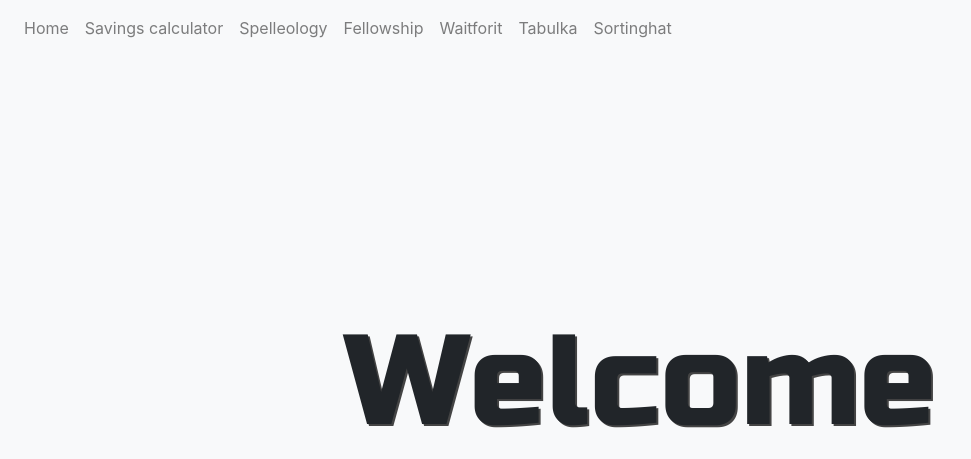
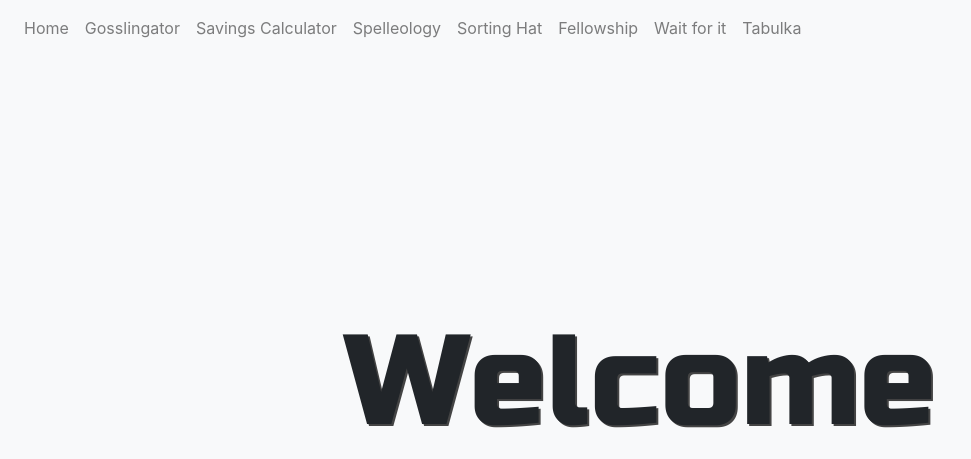
Before and after one commit to skarbala/selenide-playground, a PHP site: page /index.php in a window 1280 px wide. Shown: the top 459 px of the page, without its empty margins (0-971 px from the left). Run offline with PHP 8.4, Linux system fonts and the light colour scheme.

Commit message:
reordered pages, updated titles

```diff
--- a/partials/navbar.php
+++ b/partials/navbar.php
@@ -1,11 +1,12 @@
 <?php
 $navigation = [
-    "savings calculator",
-    "spelleology",
-    "fellowship",
-    "waitforit",
-    "tabulka",
-    "sortinghat"
+    "Gosslingator",
+    "Savings Calculator",
+    "Spelleology",
+    "Sorting Hat",
+    "Fellowship",
+    "Wait for it",
+    "Tabulka",
 ];
 $current_page = basename($_SERVER['REQUEST_URI'], ".php");
 
```
